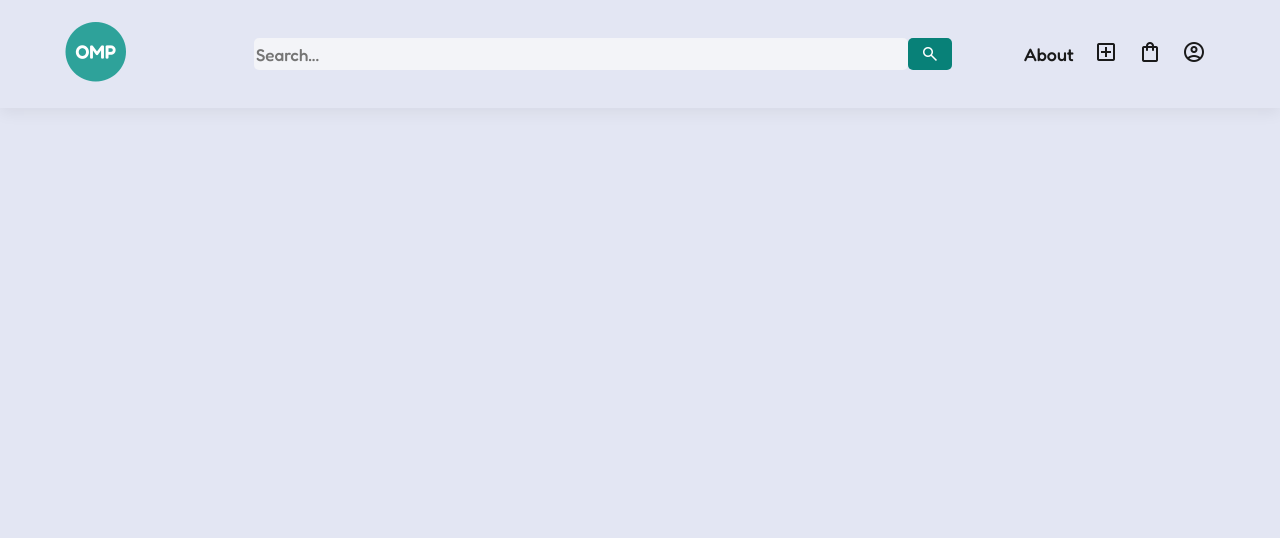
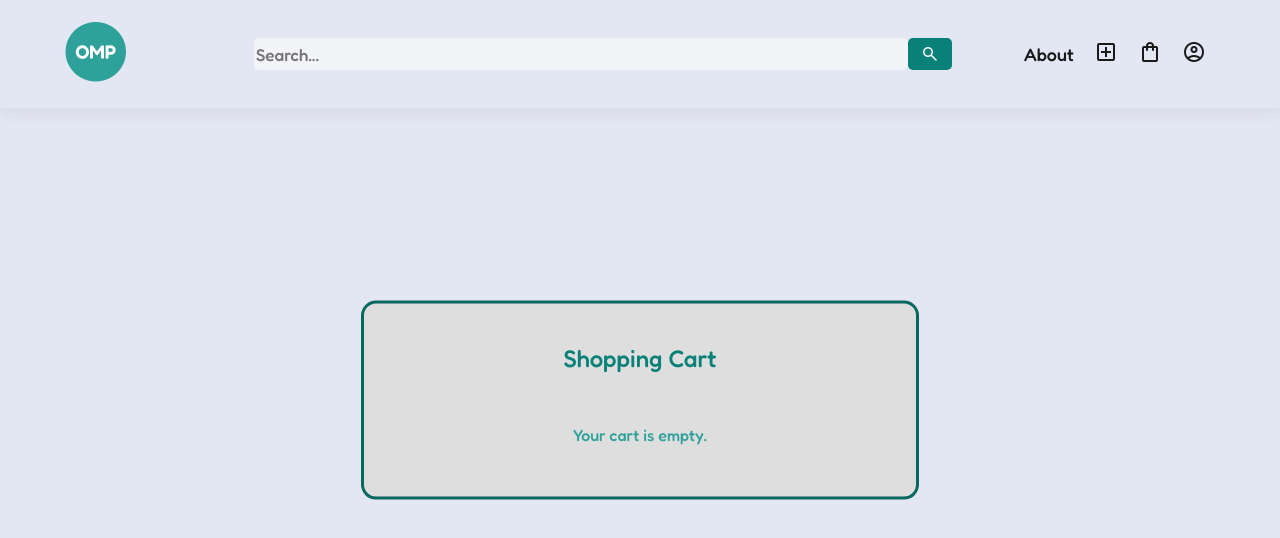
Before and after one commit to VinnRe/OMP, a plain HTML site: page cart.html in a window 1280 px wide. Drawn offline with nearby package versions, Linux system fonts and the light colour scheme.

Commit message:
Add cart styles and elements

```diff
--- a/cart.html
+++ b/cart.html
@@ -7,6 +7,7 @@
     <link href="https://fonts.googleapis.com/icon?family=Material+Icons" rel="stylesheet">
     <link rel="stylesheet" href="https://fonts.googleapis.com/css2?family=Material+Symbols+Outlined:opsz,wght,FILL,GRAD@24,400,0,0" />
     <link rel="stylesheet" href="css/styles.css">
+    <link rel="stylesheet" href="css/cart.css">
 </head>
 <body>
     <!-- HEADER SECTION -->
@@ -28,5 +29,14 @@
             </ul>
         </div>
     </section>
+
+    <!-- CART SECTION -->
+    <section id="cart-section">
+        <h2>Shopping Cart</h2>
+        <ul id="cart-items">
+            <!-- Added Items are here -->
+            <p class="cart-p shown">Your cart is empty.</p>
+        </ul>
+    </section>
 </body>
 </html>
--- /dev/null
+++ b/css/cart.css
@@ -0,0 +1,41 @@
+:root {
+    --background-color: #E3E6F3;
+    --light-color: #088178;
+    --light-color2: #2ea29a;
+    --light-white-color: #f3f4f8;
+    --dark-text-color: #1a1a1a;
+    --dark-white-color: #dedede;
+    --dark-color: #06695f;
+}
+
+#cart-section {
+    background-color: var(--dark-white-color);
+    width: 40%;
+    display: flex;
+    flex-direction: column;
+    justify-content: center;
+    align-items: center;
+    padding: 20px;
+    position: fixed;
+    top: 50%;
+    left: 50%;
+    transform: translate(-50%, -50%);
+    border: var(--dark-color) solid;
+    border-radius: 15px;
+}
+
+#cart-section h2 {
+    color: var(--light-color);
+    text-align: center;
+}
+
+#cart-section p {
+    color: var(--light-color2);
+    text-align: center;
+}
+
+#cart-items {
+    list-style: none;
+    padding: 0;
+    width: 100%;
+}
```
